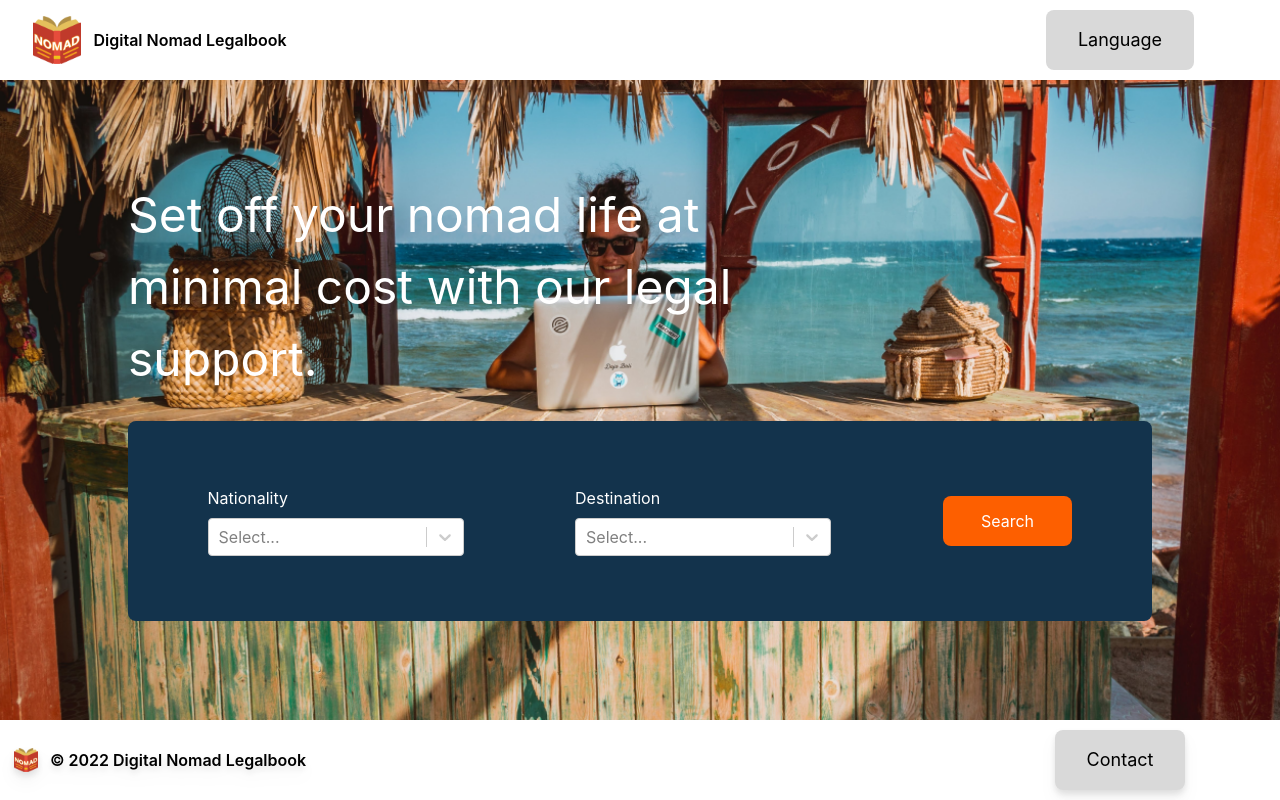
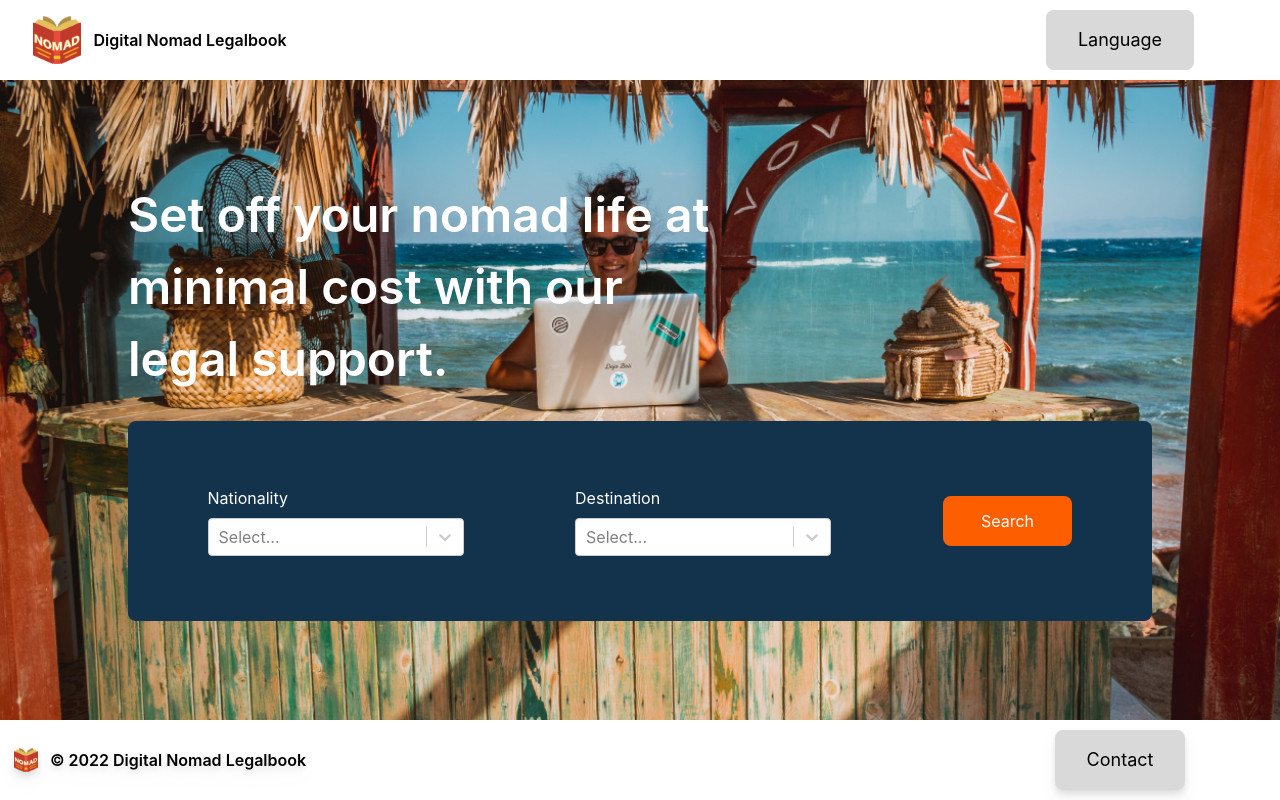
Before and after one commit to mharitsnf/digital-nomads-legalbook, a Next.js app: page / in a window 1280 px wide. Built offline with nearby package versions, Linux system fonts and the light colour scheme.

Commit message:
index font weight change

```diff
--- a/pages/index.js
+++ b/pages/index.js
@@ -60,7 +60,7 @@ export default function Home({ countryOptions }) {
       <div className='h-[80vh] w-full flex justify-center flex-col bg-[url("/home-wallpaper.png")] bg-no-repeat bg-cover bg-center'>
 
         <div className='flex flex-col gap-[2vw] self-center w-[80%]'>
-          <h1 className='text-[4vh] lg:text-[3rem] lg:w-[60%] text-white'>Set off your nomad life at minimal cost with our legal support.</h1>
+          <h1 className='text-[4vh] font-semibold lg:text-[3rem] lg:w-[60%] text-white'>Set off your nomad life at minimal cost with our legal support.</h1>
 
           <form onSubmit={onSubmit} className='relative hidden lg:flex justify-evenly bg-[#13334C] h-[25vh] p-[2rem] gap-[4rem] rounded-lg'>
             <div className='flex flex-col justify-center gap-[.5rem]'>
```
